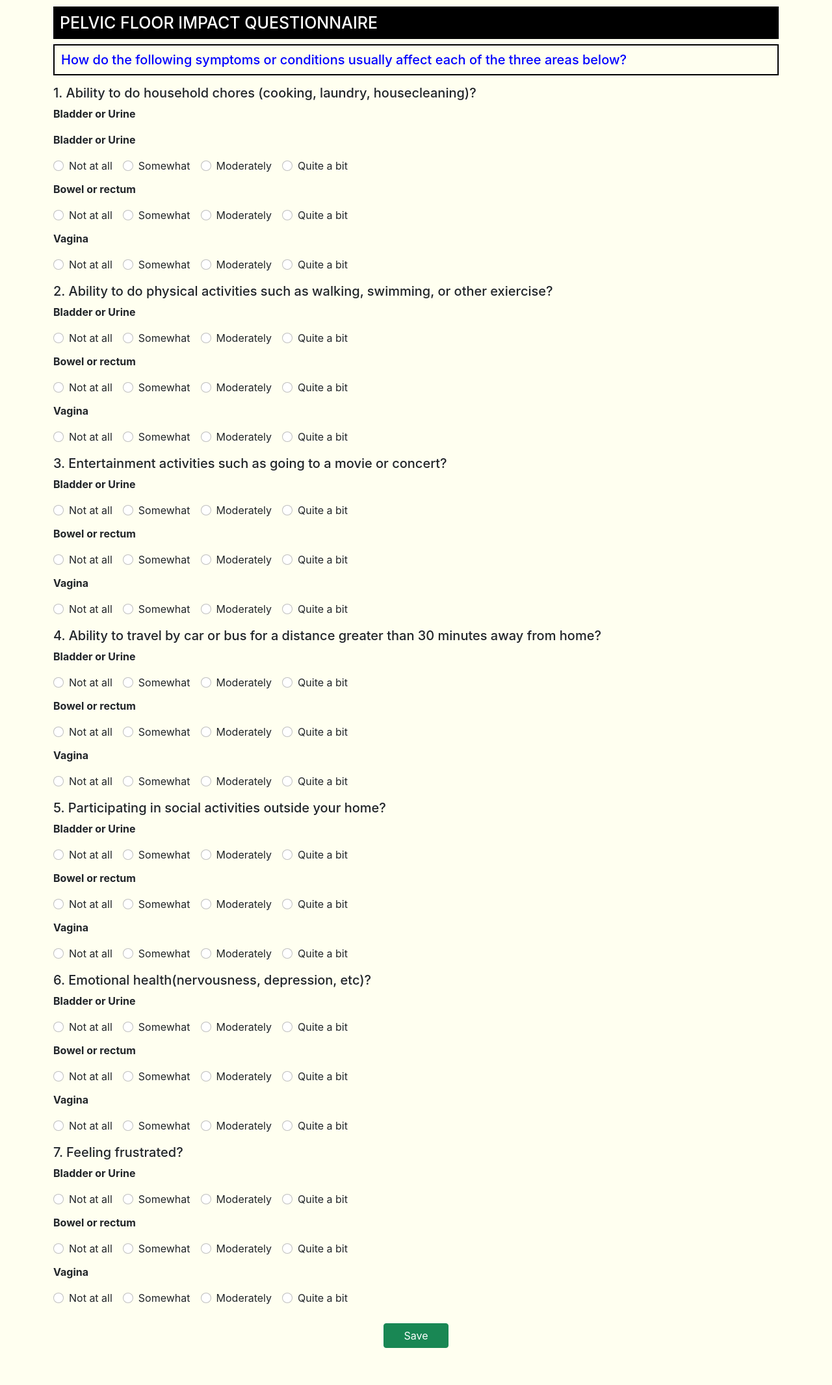
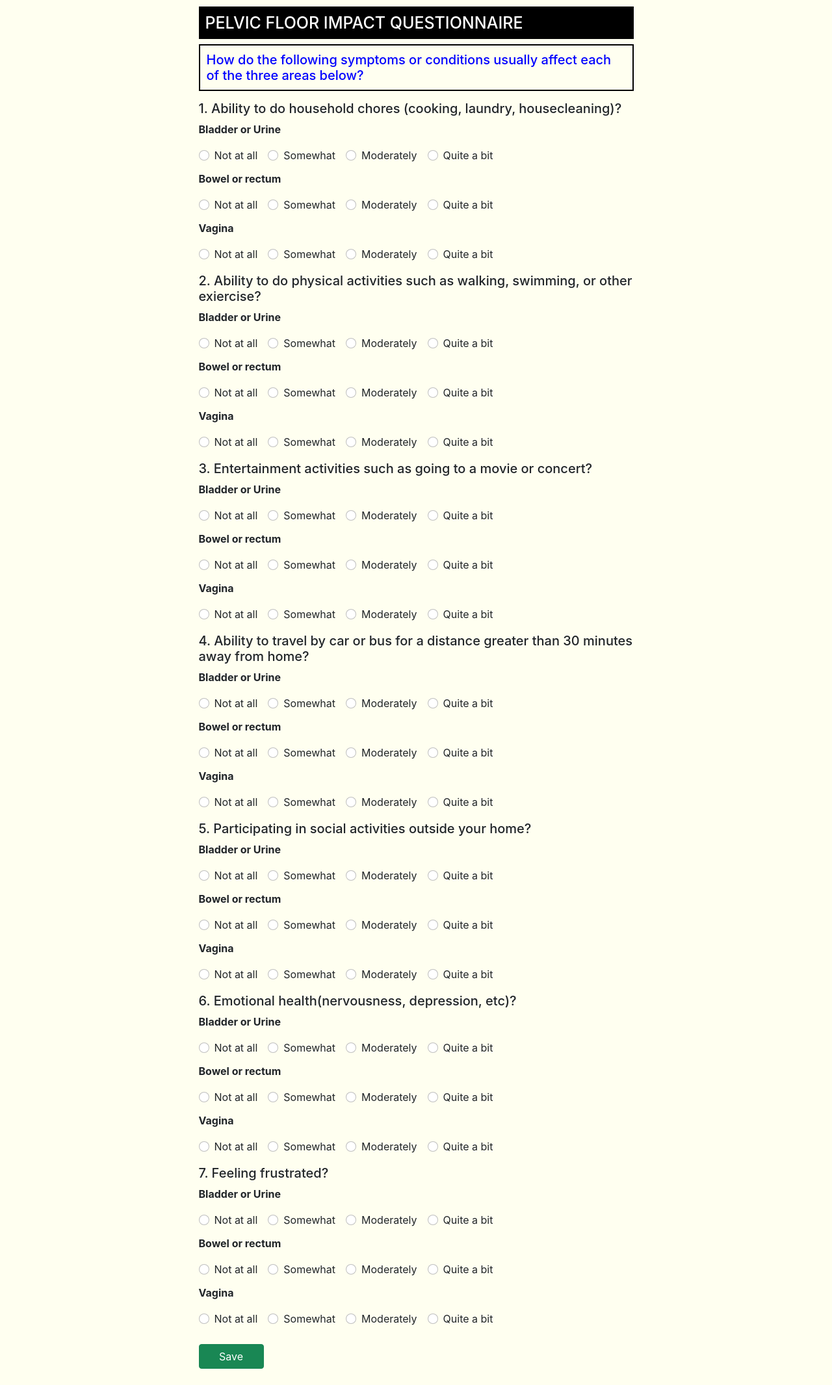
Before and after one commit to Yuzhiping00/PFIQ-7-Survey-Demo, a React (Create React App) app: page / in a window 1280 px wide. Shown: the whole page at 65% size. Before the commit the page ends 2094 px from the top, so only its background shows below. Built offline with nearby package versions, Linux system fonts and the light colour scheme.

Commit message:
#8 completed whole calculate and design work. Next step is to change layout completely

```diff
--- a/src/App.js
+++ b/src/App.js
@@ -82,12 +82,12 @@ class App extends Component {
 
     let show;
     if(this.state.displayScore){
-      show = <p>You have got Scores:{this.state.totalScore} </p>
+      show = <p style={{color: 'green', fontSize:'20px',paddingTop:'25px', float:'right'}}>Total scores: {this.state.totalScore} </p>
     }else if(this.state.displayScore === false){
-      show = <p>Please complete whole survey</p>
+      show = <p style={{color: 'red', fontSize:'20px',paddingTop:'25px', float:'right'}}> ***Please complete whole survey***</p>
     }
     return (
-      <div className="container">
+      <div className="container" style={{width:'55%'}}>
         <div id="heading">
             <h1>PELVIC FLOOR IMPACT QUESTIONNAIRE</h1>
             <h2>
@@ -97,8 +97,6 @@ class App extends Component {
           <div className="col-sm-12" style={{textAlign:'left'}}>
             <form onSubmit={this.handleFormSubmit}>
               <h5> 1. Ability to do household chores (cooking, laundry, housecleaning)?</h5>
-              <p><strong>Bladder or Urine</strong></p>
-
               <p><strong>Bladder or Urine</strong></p>
 
               <div className="form-check form-check-inline">
@@ -1259,15 +1257,12 @@ class App extends Component {
               </div>
 
               {/* save button here */}
-              <div className="form-group" style={{textAlign:'center', marginBottom:'20px'}}>
+              <div className="form-group" style={{textAlign:'left', marginBottom:'25px'}}>
                 <button className="btn btn-success" style={{width:'100px', marginTop:'25px'}}type="submit">
                   Save
                 </button>
-              </div>
-              <div>
                 {show}
               </div>
-
             </form>
           </div>
       </div>
```
